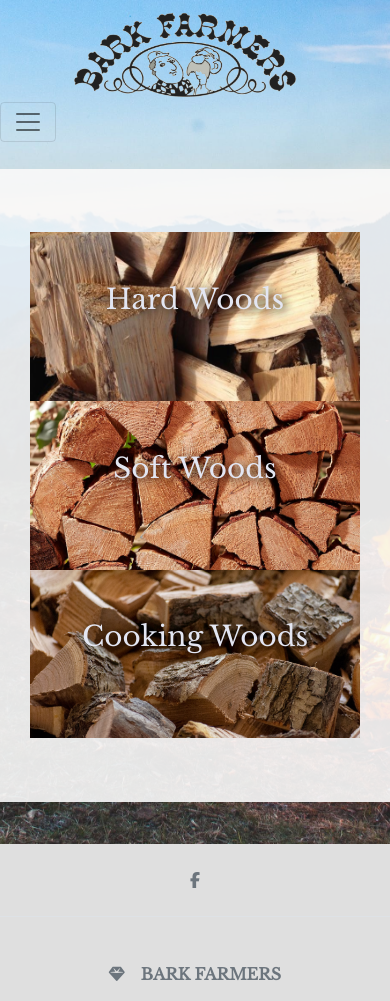
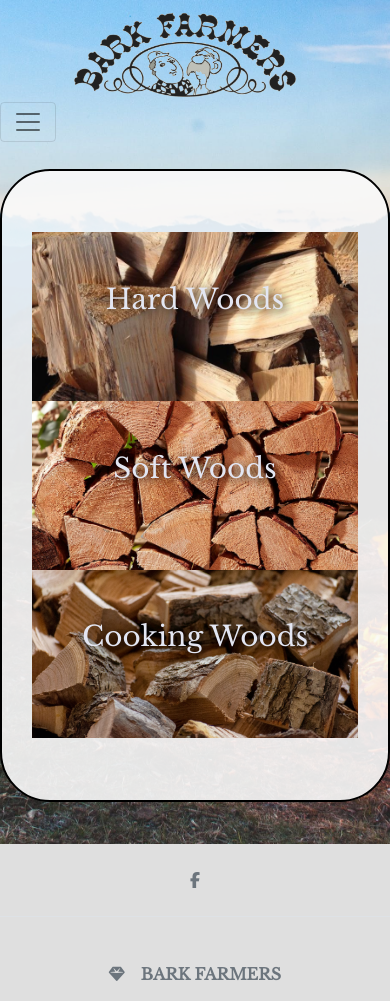
Before and after one commit to JDygard/BarkFarmers, a Django app: page /order/ in a window 390 px wide. Shown: the top 1001 px of the page. Run offline with Django 3.2, Linux system fonts and the light colour scheme; data that the repository does not hold is empty; some libraries are stand-ins or nearby versions.

Commit message:
fix storefront mobile bordering issue

```diff
--- a/static/css/style.css
+++ b/static/css/style.css
@@ -287,8 +287,6 @@ a {
         width: 100vw;
         color: #e3e6f2;
         background-color: rgba(250,250,250,.9);
-        border-radius: 0;
-        border: none;
         box-shadow: none;
         animation-duration: 1s;
         animation-name: store-fade-in;
```
